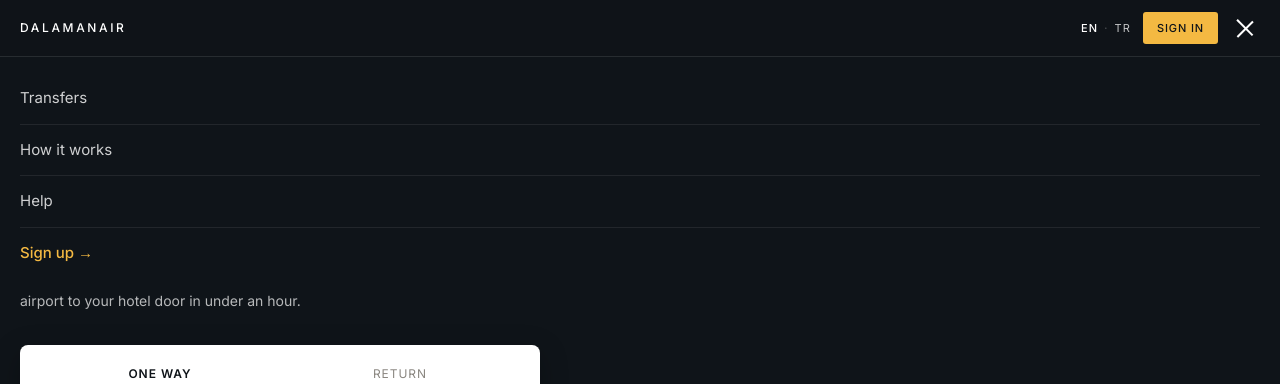
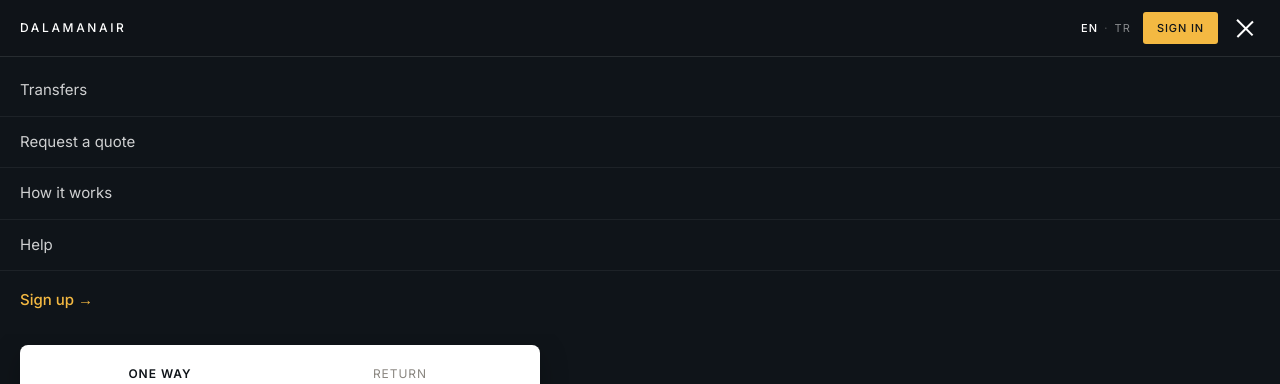
Before and after one commit to myicmeler/dalamanair, a Next.js app: page / in a window 1280 px wide. Both pictures are taken after a click on the button 1245 px from the left and 28 px from the top of the page. Shown: the top 384 px of the page. Built offline with nearby package versions, Linux system fonts and the light colour scheme; no server answers; the database is empty.

Commit message:
Add files via upload

```diff
--- a/components/ui/Nav.tsx
+++ b/components/ui/Nav.tsx
@@ -5,8 +5,8 @@ import { useRouter } from 'next/navigation'
 import { createClient } from '@/lib/supabase'
 
 const labels = {
-  en: { transfers:'Transfers', how:'How it works', help:'Help', signin:'Sign in', signup:'Sign up', signout:'Sign out', dashboard:'Dashboard', admin:'Admin' },
-  tr: { transfers:'Transferler', how:'Nasıl çalışır', help:'Yardım', signin:'Giriş', signup:'Kayıt ol', signout:'Çıkış', dashboard:'Panel', admin:'Yönetim' },
+  en: { transfers:'Transfers', how:'How it works', help:'Help', signin:'Sign in', signup:'Sign up', signout:'Sign out', dashboard:'Dashboard', admin:'Admin', quotes:'My quotes', requestQuote:'Request a quote' },
+  tr: { transfers:'Transferler', how:'Nasıl çalışır', help:'Yardım', signin:'Giriş', signup:'Kayıt ol', signout:'Çıkış', dashboard:'Panel', admin:'Yönetim', quotes:'Tekliflerim', requestQuote:'Teklif iste' },
 }
 
 export default function Nav({ lang = 'en', onLangChange, variant = 'light' }: {
@@ -50,14 +50,12 @@ export default function Nav({ lang = 'en', onLangChange, variant = 'light' }: {
   const isOverlay = variant === 'overlay'
   const bg = isOverlay ? 'rgba(15,20,25,0.95)' : '#ffffff'
   const borderColor = isOverlay ? 'rgba(255,255,255,0.1)' : '#e5e3dd'
-  const logoColor = '#ffffff'
-  const linkColor = isOverlay ? 'rgba(255,255,255,0.75)' : '#5a574f'
   const burgerColor = isOverlay ? '#ffffff' : '#0f1419'
 
   return (
     <nav style={{backgroundColor:bg, borderBottom:`1px solid ${borderColor}`, position:'relative', zIndex:30}}>
       <div style={{maxWidth:'1280px', margin:'0 auto', padding:'0 20px', display:'flex', alignItems:'center', justifyContent:'space-between', height:'56px'}}>
-        <Link href="/" style={{fontSize:'12px', fontWeight:'500', letterSpacing:'0.22em', color: isOverlay ? logoColor : '#0f1419', textDecoration:'none'}}>
+        <Link href="/" style={{fontSize:'12px', fontWeight:'500', letterSpacing:'0.22em', color: isOverlay ? '#ffffff' : '#0f1419', textDecoration:'none'}}>
           DALAMANAIR
         </Link>
 
@@ -69,7 +67,7 @@ export default function Nav({ lang = 'en', onLangChange, variant = 'light' }: {
                   {i > 0 && <span style={{color: isOverlay ? 'rgba(255,255,255,0.3)' : '#e5e3dd'}}>·</span>}
                   <button onClick={() => onLangChange(l)} style={{
                     background:'none', border:'none', cursor:'pointer', padding:'0',
-                    color: lang===l ? (isOverlay ? '#ffffff' : '#0f1419') : linkColor,
+                    color: lang===l ? (isOverlay ? '#ffffff' : '#0f1419') : (isOverlay ? 'rgba(255,255,255,0.5)' : '#8a8680'),
                     fontWeight: lang===l ? '500' : '400'
                   }}>{l.toUpperCase()}</button>
                 </span>
@@ -91,8 +89,8 @@ export default function Nav({ lang = 'en', onLangChange, variant = 'light' }: {
           }}>
             {[0,1,2].map(i => (
               <div key={i} style={{width:'22px', height:'1.5px', backgroundColor:burgerColor, transition:'all 0.2s',
-                transform: menuOpen ? (i===0 ? 'rotate(45deg) translate(4px,4px)' : i===2 ? 'rotate(-45deg) translate(4px,-4px)' : 'opacity:0') : 'none',
-                opacity: menuOpen && i===1 ? 0 : 1
+                opacity: menuOpen && i===1 ? 0 : 1,
+                transform: menuOpen ? (i===0 ? 'rotate(45deg) translate(4px,4px)' : i===2 ? 'rotate(-45deg) translate(4px,-4px)' : 'none') : 'none'
               }} />
             ))}
           </button>
@@ -103,33 +101,40 @@ export default function Nav({ lang = 'en', onLangChange, variant = 'light' }: {
         <div style={{
           position:'absolute', top:'56px', left:0, right:0, zIndex:100,
           backgroundColor:'#0f1419', borderTop:'1px solid rgba(255,255,255,0.1)',
-          padding:'16px 20px', display:'flex', flexDirection:'column', gap:'0'
+          padding:'8px 0'
         }}>
           {[
             { href:'/', label:t.transfers },
+            { href:'/quote', label:t.requestQuote },
             { href:'/how-it-works', label:t.how },
             { href:'/help', label:t.help },
           ].map(item => (
             <Link key={item.href} href={item.href} onClick={() => setMenuOpen(false)} style={{
-              color:'rgba(255,255,255,0.8)', fontSize:'15px', padding:'14px 0',
-              borderBottom:'1px solid rgba(255,255,255,0.08)', textDecoration:'none'
+              display:'block', padding:'14px 20px', fontSize:'15px',
+              color:'rgba(255,255,255,0.8)', borderBottom:'1px solid rgba(255,255,255,0.06)',
+              textDecoration:'none'
             }}>{item.label}</Link>
           ))}
+          {user && (
+            <>
+              <Link href="/bookings" onClick={() => setMenuOpen(false)} style={{display:'block', padding:'14px 20px', fontSize:'15px', color:'rgba(255,255,255,0.8)', borderBottom:'1px solid rgba(255,255,255,0.06)', textDecoration:'none'}}>My bookings</Link>
+              <Link href="/quotes" onClick={() => setMenuOpen(false)} style={{display:'block', padding:'14px 20px', fontSize:'15px', color:'rgba(255,255,255,0.8)', borderBottom:'1px solid rgba(255,255,255,0.06)', textDecoration:'none'}}>{t.quotes}</Link>
+            </>
+          )}
           {user && role === 'provider' && (
-            <Link href="/provider" onClick={() => setMenuOpen(false)} style={{color:'rgba(255,255,255,0.8)', fontSize:'15px', padding:'14px 0', borderBottom:'1px solid rgba(255,255,255,0.08)', textDecoration:'none'}}>{t.dashboard}</Link>
+            <Link href="/provider" onClick={() => setMenuOpen(false)} style={{display:'block', padding:'14px 20px', fontSize:'15px', color:'rgba(255,255,255,0.8)', borderBottom:'1px solid rgba(255,255,255,0.06)', textDecoration:'none'}}>{t.dashboard}</Link>
           )}
           {user && role === 'admin' && (
-            <Link href="/admin" onClick={() => setMenuOpen(false)} style={{color:'rgba(255,255,255,0.8)', fontSize:'15px', padding:'14px 0', borderBottom:'1px solid rgba(255,255,255,0.08)', textDecoration:'none'}}>{t.admin}</Link>
+            <Link href="/admin" onClick={() => setMenuOpen(false)} style={{display:'block', padding:'14px 20px', fontSize:'15px', color:'rgba(255,255,255,0.8)', borderBottom:'1px solid rgba(255,255,255,0.06)', textDecoration:'none'}}>{t.admin}</Link>
           )}
           {user ? (
-            <button onClick={handleSignOut} style={{
-              color:'rgba(255,255,255,0.6)', fontSize:'15px', padding:'14px 0',
-              background:'none', border:'none', cursor:'pointer', textAlign:'left'
-            }}>{t.signout}</button>
+            <button onClick={handleSignOut} style={{display:'block', width:'100%', padding:'14px 20px', fontSize:'15px', color:'rgba(255,255,255,0.5)', background:'none', border:'none', cursor:'pointer', textAlign:'left', marginTop:'4px'}}>
+              {t.signout}
+            </button>
           ) : (
-            <Link href="/auth/signup" onClick={() => setMenuOpen(false)} style={{
-              color:'#f4b942', fontSize:'15px', padding:'14px 0', textDecoration:'none', fontWeight:'500'
-            }}>{t.signup} →</Link>
+            <Link href="/auth/signup" onClick={() => setMenuOpen(false)} style={{display:'block', padding:'14px 20px', fontSize:'15px', color:'#f4b942', textDecoration:'none', fontWeight:'500', marginTop:'4px'}}>
+              {t.signup} →
+            </Link>
           )}
         </div>
       )}
```
